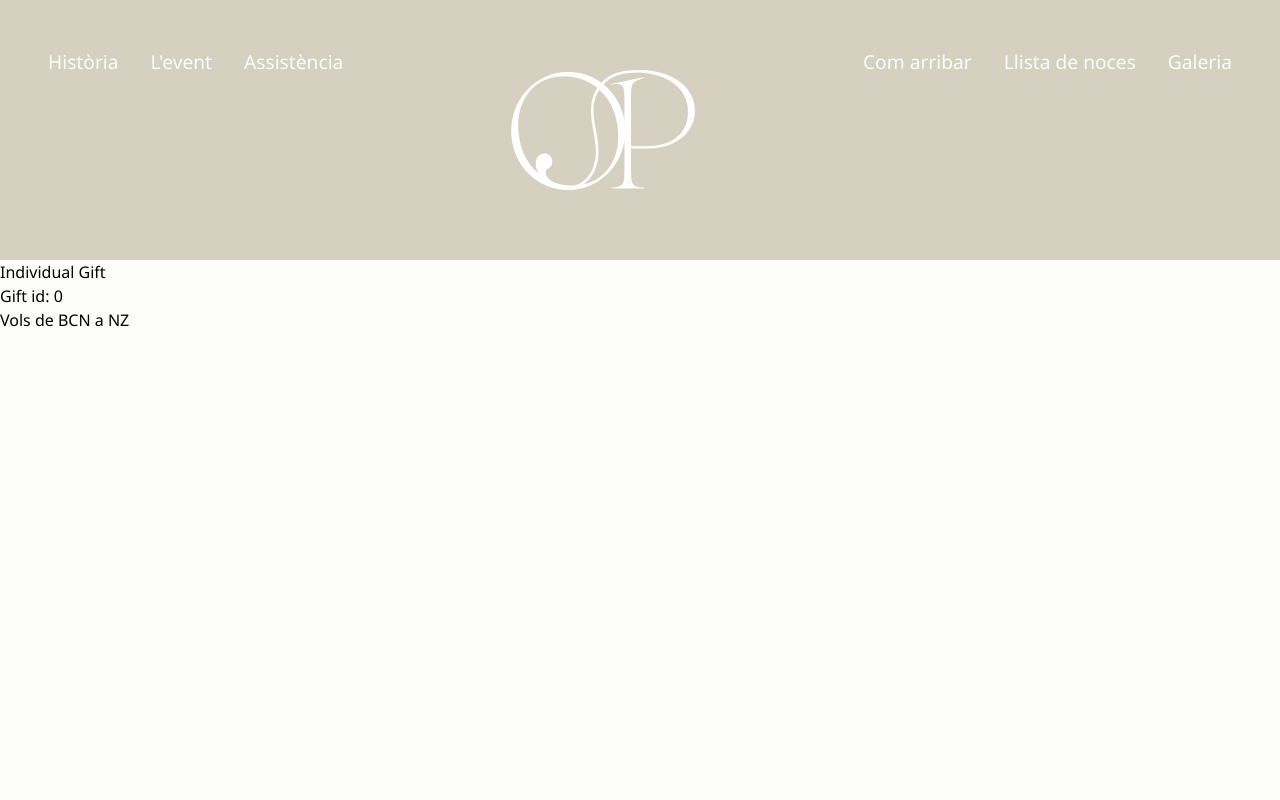
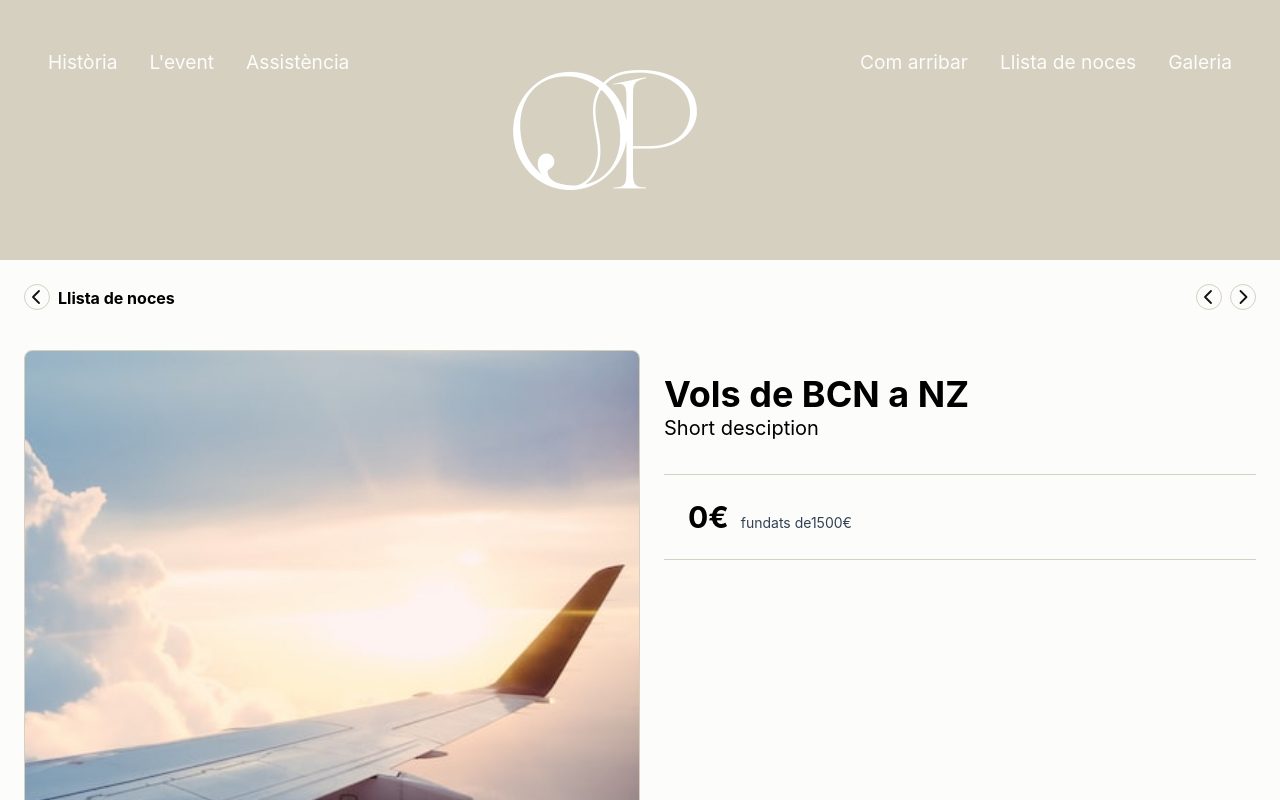
Before and after one commit to PatyCu/wedding, a React (Vite) app: page /gift/0 in a window 1280 px wide. Shown: the top 800 px of the page. Built offline with nearby package versions, Linux system fonts and the light colour scheme.

Commit message:
basic functionality for each gift page

```diff
--- a/src/data/activities.json
+++ b/src/data/activities.json
@@ -1,27 +1,31 @@
 {
   "gifts": [
     {
-      "itemKey": "1",
+      "itemKey": "0",
       "itemTitle": "Vols de BCN a NZ",
       "itemValue": "1500€",
+      "itemFunded": "0€",
       "itemImg": "gift_flights.jpg"
     },
     {
-      "itemKey": "2",
+      "itemKey": "1",
       "itemTitle": "Hotel a Auckland",
       "itemValue": "300",
+      "itemFunded": "0€",
       "itemImg": "gift_hotel_auckland.jpg"
     },
     {
-      "itemKey": "3",
+      "itemKey": "2",
       "itemTitle": "Visita a Hobbiton",
       "itemValue": "106€",
+      "itemFunded": "0€",
       "itemImg": "gift_hobbiton.jpg"
     },
     {
-      "itemKey": "4",
+      "itemKey": "3",
       "itemTitle": "Hotel a Rotorua",
       "itemValue": "300€",
+      "itemFunded": "0€",
       "itemImg": "gift_hotel_rotorua.jpg"
     }
   ]
--- a/src/data/fetchDataGifts.js
+++ b/src/data/fetchDataGifts.js
@@ -12,4 +12,19 @@ const getGiftById = (id) => {
   return gifts.gifts[id];
 };
 
-export { getAllGifts, getGiftById };
+const getPrevAndNextGift = (id) => {
+  const allGifts = getAllGifts();
+  const length = allGifts.length;
+  const prevAndNext = [];
+
+  if (id == 0) {
+    prevAndNext.push(length - 1, +id + 1);
+  } else if (id == length - 1) {
+    prevAndNext.push(id - 1, 0);
+  } else {
+    prevAndNext.push(id - 1, +id + 1);
+  }
+  return prevAndNext;
+};
+
+export { getAllGifts, getGiftById, getPrevAndNextGift };
--- a/src/styles.css
+++ b/src/styles.css
@@ -15,8 +15,10 @@
   }
 
   body {
-    font-family: "Segoe UI", Tahoma, Geneva, Verdana, sans-serif;
-    /*background-color: turquoise;*/
+    /*font-family: "Segoe UI", Tahoma, Geneva, Verdana, sans-serif;*/
+    font-family: "SF Pro Text", "SF Pro Icons", system-ui, -apple-system,
+      BlinkMacSystemFont, "Segoe UI", Roboto, Helvetica, sans-serif,
+      "Apple Color Emoji", "Segoe UI Emoji", "Segoe UI Symbol";
     @apply bg-white;
     padding: 0;
     margin: 0;
--- a/src/wedding-registry/Gift.jsx
+++ b/src/wedding-registry/Gift.jsx
@@ -1,14 +1,74 @@
-import { useParams } from "react-router-dom";
-import { getGiftById } from "../data/fetchDataGifts";
+import { Link, useParams } from "react-router-dom";
+import { getGiftById, getPrevAndNextGift } from "../data/fetchDataGifts";
 
 const Gift = () => {
   const { id } = useParams();
   const gift = getGiftById(id);
+  const prevAndNext = getPrevAndNextGift(id);
   return (
     <div>
-      Individual Gift
-      <p>Gift id: {id}</p>
-      <p>{gift.itemTitle}</p>
+      <div id="breadcrumb" className="m-6 flex flex-row flex-wrap">
+        <Link
+          to="/registry-list"
+          className="group flex gap-2 font-bold hover:text-gold"
+        >
+          <span>
+            <img
+              src="/img/icon-arrow-left.svg"
+              alt="left arrow to navigate to the previous gift"
+              className="rounded-full border border-solid border-gray group-hover:border-gold"
+            />
+          </span>
+          <span className="mt-0.5">Llista de noces</span>
+        </Link>
+        <div className="ml-auto flex gap-2">
+          <span>
+            <Link to={"/gift/".concat(prevAndNext[0])} className="group">
+              <img
+                src="/img/icon-arrow-left.svg"
+                alt="left arrow to navigate to the previous gift"
+                className="rounded-full border border-solid border-gray group-hover:border-gold"
+              />
+            </Link>
+          </span>
+          <span>
+            <Link to={"/gift/".concat(prevAndNext[1])} className="group">
+              <img
+                src="/img/icon-arrow-right.svg"
+                alt="right arrow to navigate to the next gift"
+                className="rounded-full border border-solid border-gray group-hover:border-gold"
+              />
+            </Link>
+          </span>
+        </div>
+      </div>
+      <div className="flex-flow mx-6 mt-10 flex flex-wrap">
+        <div className="md:basis-1/2">
+          <img
+            src={"/img/".concat(gift.itemImg)}
+            className=" w-full rounded-lg border border-solid border-gray"
+            alt="the current gift"
+          />
+        </div>
+        <div className="mt-6 pl-6 md:basis-1/2">
+          <div className="block w-full">
+            <h1 className="text-4xl font-bold">{gift.itemTitle}</h1>
+            <h5 className="text-xl">Short desciption</h5>
+          </div>
+          <div className="mt-8">
+            <hr className="text-gray" />
+            <p className="p-6">
+              <b className="text-3xl">{gift.itemFunded}</b>
+              <text className="ml-2 text-sm text-slate-700">
+                {" "}
+                fundats de
+                {gift.itemValue}
+              </text>
+            </p>
+            <hr className="text-gray" />
+          </div>
+        </div>
+      </div>
     </div>
   );
 };
--- a/src/wedding-registry/GiftList.jsx
+++ b/src/wedding-registry/GiftList.jsx
@@ -9,7 +9,7 @@ const GiftList = () => {
     <div className="my-0 mx-auto w-full max-w-7xl p-0 text-center">
       <ul>
         {allGifts.map((gift) => (
-          <li key={gift.key}>
+          <li key={gift.itemKey}>
             <SecondaryNavigation
               title={gift.itemTitle}
               link={`/gift/${gift.itemKey}`}
```
Also changed, not shown: src/img/icon-arrow-left.svg (added), src/img/icon-arrow-right.svg (added).
